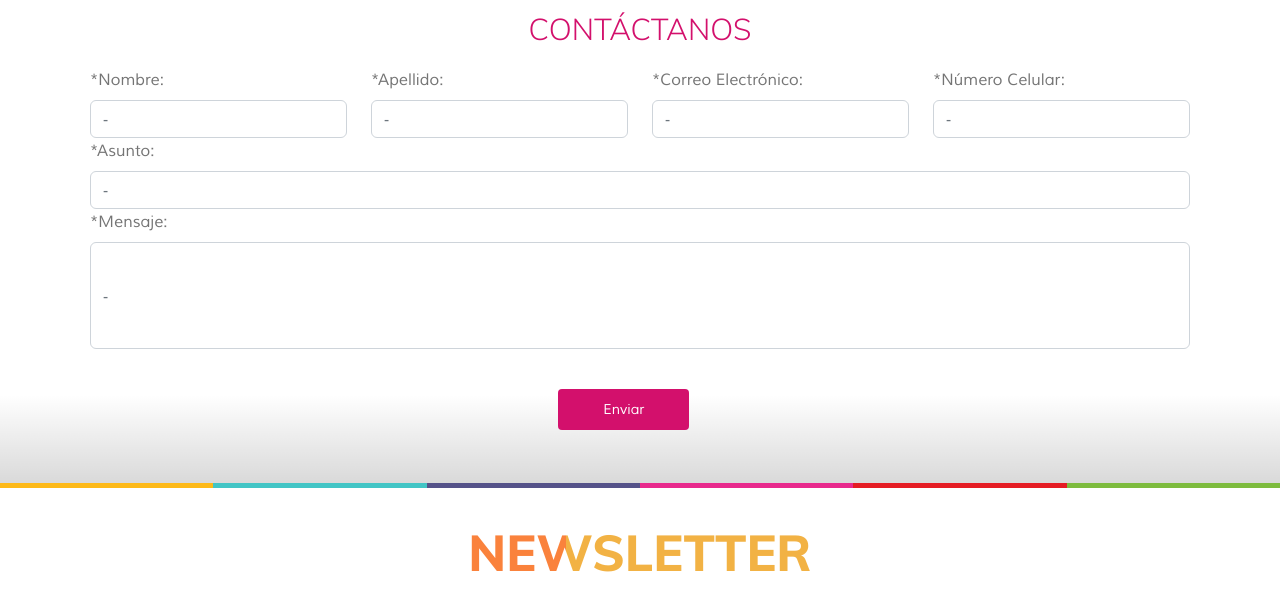
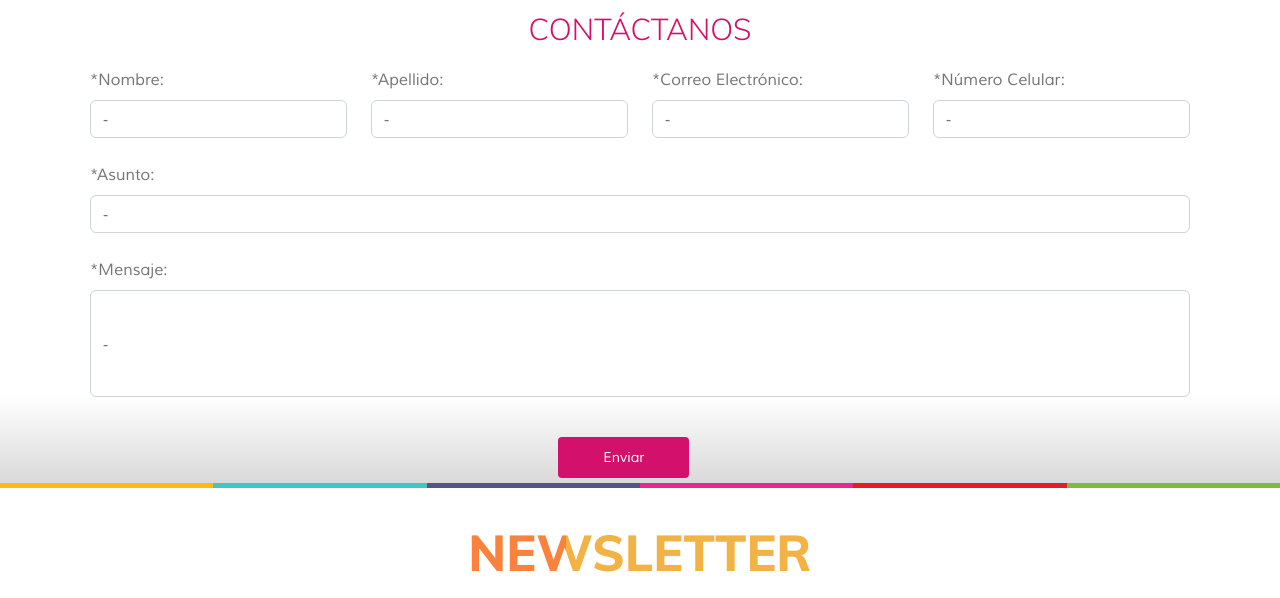
Before and after one commit to hstrejolunaoasis/test-web-bootstrap, a website built with webpack: page dist/index.html in a window 1280 px wide. Shown: the part 2300-2898 px from the top of the page. Built offline with nearby package versions, Linux system fonts and the light colour scheme.

Commit message:
margin fix

```diff
--- a/dist/index.html
+++ b/dist/index.html
@@ -273,7 +273,7 @@
             </div>
           </div>
           <div class="row d-flex justify-content-center">
-            <div class="col">
+            <div class="col pt-4">
               <label for="exampleInputEmail1" class="form-label"
                 >*Asunto:</label
               >
@@ -286,7 +286,7 @@
             </div>
           </div>
           <div class="row d-flex justify-content-center">
-            <div class="col">
+            <div class="col pt-4">
               <label for="exampleInputEmail1" class="form-label"
                 >*Mensaje:</label
               >
```
